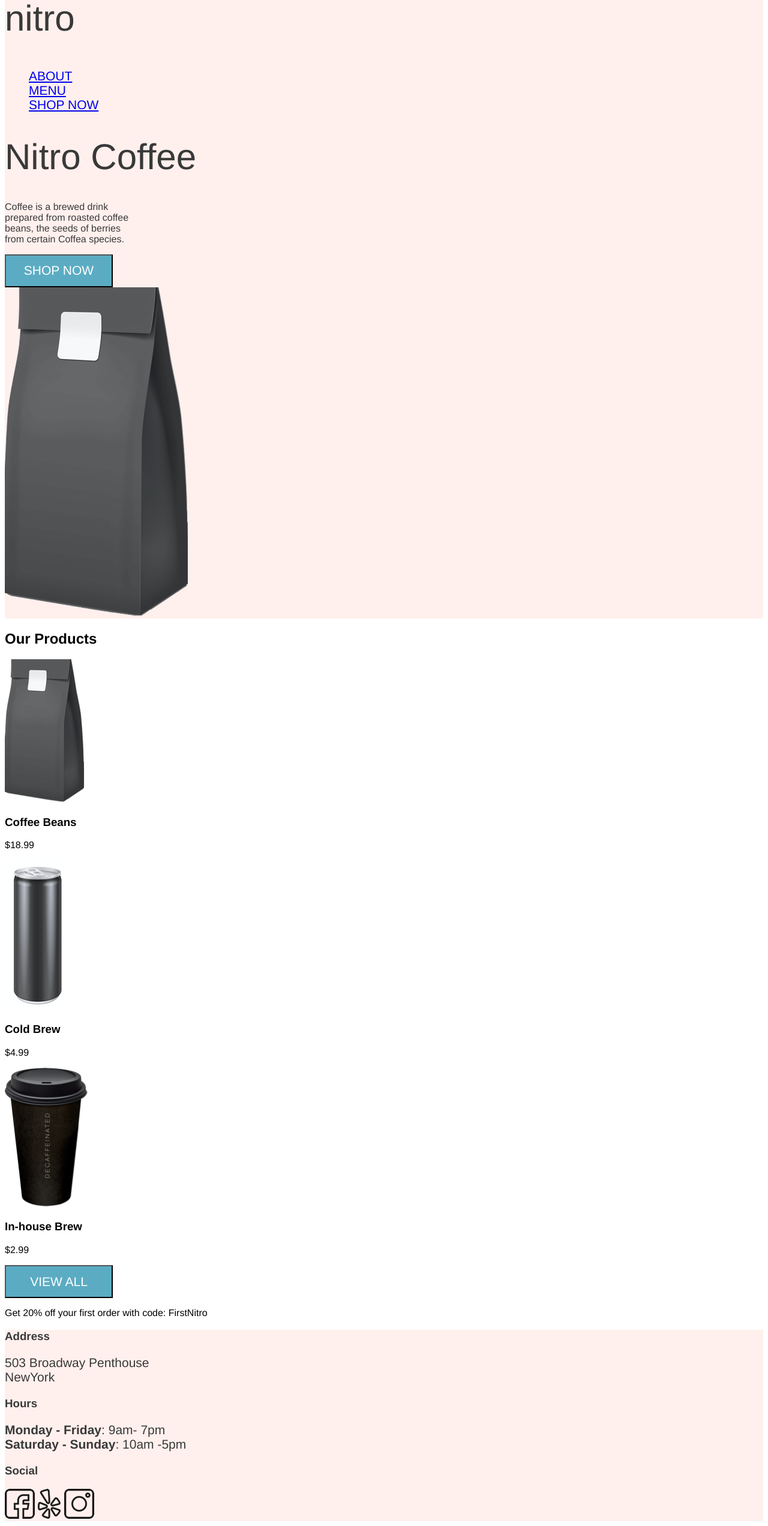
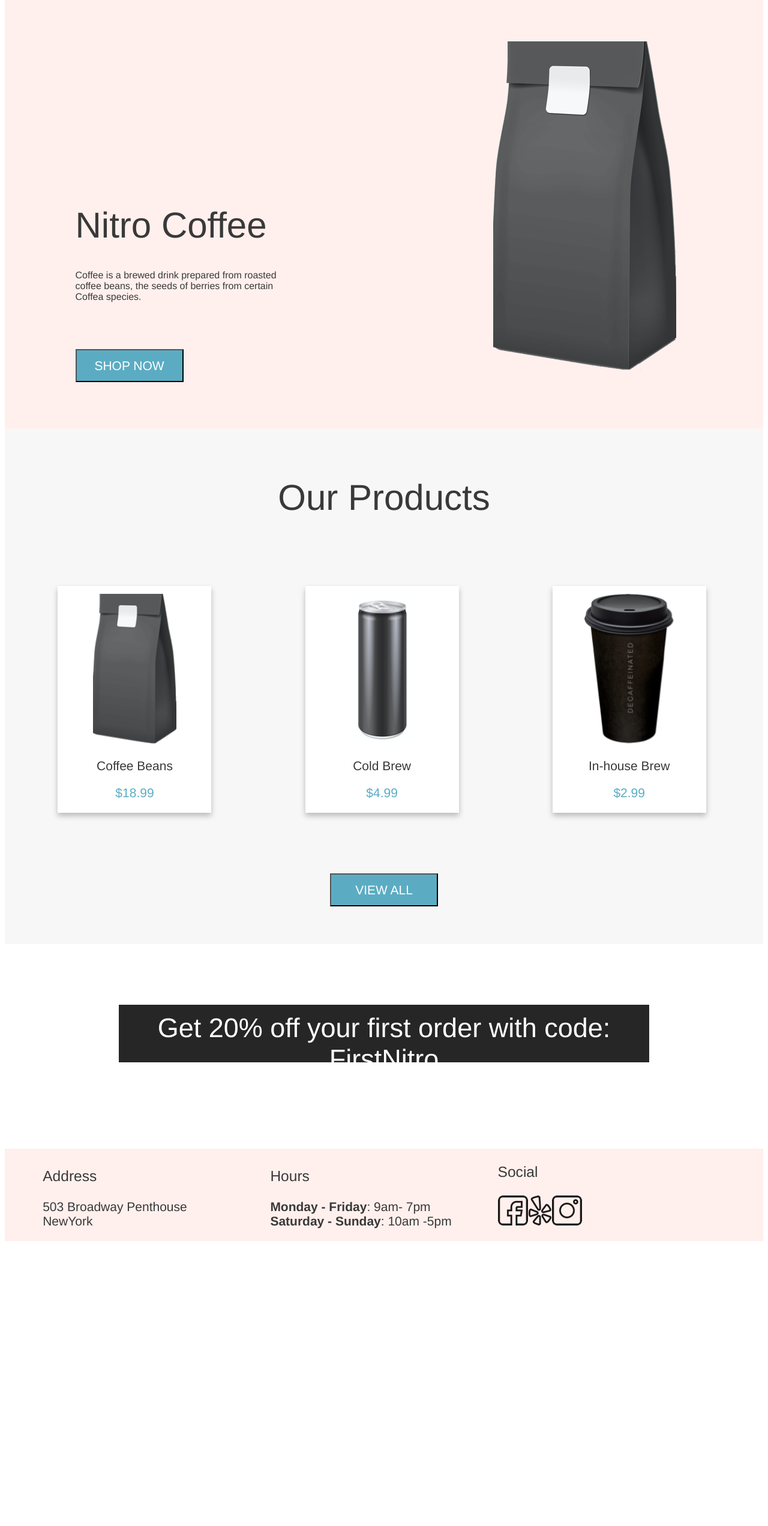
Before and after one commit to Darkthunder119/CoffeeShopExercise, a plain HTML site: page coffee-shop-exercise/day-05/CoffeeShop/index.html in a window 1280 px wide. Shown: the part 116-2660 px from the top of the page at 60% size. After the commit the page ends 2193 px from the top, so only its background shows below. Drawn offline with Linux system fonts and the light colour scheme.

Commit message:
Day 5 completed

```diff
--- a/coffee-shop-exercise/day-04/CoffeeShop/css/menu.css
+++ b/coffee-shop-exercise/day-04/CoffeeShop/css/menu.css
@@ -8,7 +8,7 @@ html{
 }
 #imageMenu{
     background-image: url("../assets/coffee-circle.jpg");
-    height: 100vh;
+    height: 75vh;
     background-position: center;
     background-size: cover;
 }
--- a/coffee-shop-exercise/day-05/CoffeeShop/css/main.css
+++ b/coffee-shop-exercise/day-05/CoffeeShop/css/main.css
@@ -1,36 +1,115 @@
-.icon{
-    height: 50px;
+html{
+    font-size: 16px;
+    width: 100vw;
 }
-
-header, footer{
-    background-color: #FFF0ED;
+*{
+    box-sizing: border-box;
     font-family: Helvetica;
     color: #393939;
 }
-main{
-    font-family: Helvetica;
-
+.icon{
+    min-height: 50px;
 }
-button{
+.section--pink{
+    background-color: #FFF0ED;
+}
+.section__button{
     background-color: #5BACC3;
     width: 180px;
     height: 55px;
     color: #FFF;
-    font: 21px Helvetica;
+    font: 1.3125rem Helvetica;
 }
-ul{
+.section__list-menu{
     list-style-type: none;
-    font-size: 21px;
+    font-size: 1.3125rem;
 }
-.footerText{
-    font-size: 21px;
+.section__name{
+    font: 100 3.75rem Helvetica;
+    margin-left: 10px;
+    margin-bottom: 0;
 }
-h1{
-    font: 100 60px Helvetica;
+.section__inline-block{
+    display: inline-block;
 }
-#coffeeIntroWidth{
-    width: 18%;
+.section--gray{
+    background-color: #F7F7F7;
 }
-#headingOfNav{
-    font: 100 60px Helvetica;
+.card{
+    width: 20vw;
+    height: 30%;
+    box-shadow: 0px 5px 9px 0px rgba(0, 0, 0, 0.25);
+    margin: 5% 5% 5% 7%;
+    background-color: #FFF;
+    text-align: center;
+    padding-top: 1%;
 }
+.section__button--centered{
+    text-align: center;
+    padding: 3% 0 5% 0;
+}
+.section__discount--centered{
+    text-align: center;
+    height: 30vh;
+}
+.section__discount--background{
+    background-color: rgba(0, 0, 0, 0.85);
+    height: 12vh;
+    font-size: 2.8125rem;
+    color: #FFF;
+    margin: 8% 15% 0% 15%;
+    padding-top: 1%;
+}
+.section__footer--spacing{
+    font-size: 1.3125rem;
+    width: 25%;
+    margin-left: 5%;
+}
+.section__nav-list, .section__nav-list:hover, .section__nav-list:link, .section__nav-list:active, .section__nav-list:visited{
+    text-decoration: none;
+    color: #393939;
+}
+#section__nav-list--blue{
+    color: #5BACC3;
+}
+.section__sitename{
+    font: 100 3.75rem Helvetica;
+    padding-left: 15%;
+}
+.section__nav-list--box{
+    width: 140px;
+    padding: 0 10px;
+}
+.section__card-title{
+    margin-top: 0;
+    text-align: center;
+    font-weight: 100;
+    font-size: 3.75rem;
+    padding-top: 10vh;
+}
+.section__hero-image--align{
+    padding-left: 10%;
+    padding-top: 15%;
+}
+.card__image--height{
+    height: 250px;
+}
+.card__content--blue{
+    color: #5BACC3;
+    font-size: 1.3125rem;
+}
+.card__content{
+    font-size: 1.3125rem;
+    font-weight: 300;
+}
+.section__footertext--weight{
+    font-weight: 300;
+}
+.section__button--aligned{
+    padding-left: 15%;
+    margin: 10% 0 10% 0;
+}
+.section__text--aligned{
+    padding-left: 15%;
+    width: 60%;
+}
--- a/coffee-shop-exercise/day-05/CoffeeShop/css/menu.css
+++ b/coffee-shop-exercise/day-05/CoffeeShop/css/menu.css
@@ -3,27 +3,43 @@ html{
     width: 100vw;
     color: #393939;
 }
-#testing{
+#navigation-top{
     background-color: #fff0ed;
 }
-#imageMenu{
+#image-nav{
     background-image: url("../assets/coffee-circle.jpg");
-    height: 100vh;
+    height: 75vh;
     background-position: center;
     background-size: cover;
 }
 
-#testing2{
+.navMenu, .navMenu:hover, .navMenu:visited, .navMenu:link, .navMenu:active{
+    text-decoration: none;
+    font: 100 1.3125rem Helvetica;
+    color: #393939;
+}
+#nav-blue{
+    color: #5BACC3;
+}
+#headingtwo-nitro{
     margin: inherit;
+    font: 100 3.75rem Helvetica;
 }
-
-li{
+.style-inline-block{
+    width: 160px;
+    padding: 0 20px;
+    text-align: center;
+    box-sizing: border-box;
+}
+.list-padding{
+    padding-left: inherit;
+}
+.inline-block{
     display: inline-block;
 }
 #subNavigation{
     height: 74px;
     background-color: #393939;
-
 }
 #titlePage{
     width: 285px;
@@ -35,49 +51,51 @@ li{
     margin: 0 auto;
 }
 #listSubMenu{
+    font: 1.3125rem Helvetica;
+    text-transform: uppercase;
+    margin: 0;
     text-align: center;
-    font-size: 1.3125rem;
+}
+.style-inline-block-2{
+    box-sizing: border-box;
+    width: 180px;
+    padding: 0px 10px;
+    border-left: 2px solid #5BACC3;
+    margin: 25px 0px;
 }
 .removeAnchorUnderline:hover, .removeAnchorUnderline:visited, .removeAnchorUnderline:link, .removeAnchorUnderline:active
 {
     text-decoration: none;
     color: #FFF;
 }
-ul{
-    text-transform: uppercase;
-    font-family: Helvetica;
-}
-#hotDrinksMenu{
+.menu{
     background-color: #FFF0ED;
     text-align: center;
 }
-#pastriesMenu{
-    background-color: #FFF0ED;
-    text-align: center;
-}
-#coldDrinksMenu{
+
+.menu--light-blue{
     background-color: #F7F7F7;
     text-align: center;
 }
-.sectionHeadings{
+.menu__section-headings{
     font: 100 3.75rem Helvetica;
     color: #393939;
-    margin-top: inherit;
+    margin-top: 0;
 }
-.drinkInformation{
+.menu__drink-information{
     font: 1.125rem Helvetica;
     font-style: italic;
     width: 33%;
     margin: 0 auto;
 }
-h3{
+.menu__sub-headings{
     font: 100 2.0625rem Helvetica;
 }
-.cost{
+.menu__drink-information--cost{
     color: #5BACC3;
+    margin-bottom: 0;
     font: 1.125rem Helvetica;
-    margin-bottom: inherit;
 }
-#bannerLogo{
-    height: 50px;
+.logo{
+    min-height: 50px;
 }
--- a/coffee-shop-exercise/day-05/CoffeeShop/index.html
+++ b/coffee-shop-exercise/day-05/CoffeeShop/index.html
@@ -10,65 +10,59 @@
 </head>
 
 <body>
-    <header>
+    <header class="section--pink">
 
-        <nav >
-            <a href="./index.html"><img class="icon"src="./assets/logobeans.png"></a>
-            <h2 id="headingOfNav">nitro</h2>
-            <ul>
-                <li><a href="./index.html">ABOUT</a></li>
-                <li><a href="./pages/menu.html">MENU</a></li>
-                <li><a href="./pages/menu.html">SHOP NOW</a></li>
+        <nav>
+            <a href="./index.html"><img class="icon"src="./assets/logobeans.png"></a><h2 class="section__name section__inline-block">nitro</h2><ul class="section__list-menu section__inline-block">
+                <li class="section__inline-block section__nav-list--box"><a class="section__nav-list"href="./index.html">ABOUT</a>
+                <li class="section__inline-block section__nav-list--box"><a class="section__nav-list"href="./pages/menu.html">MENU</a>
+                <li class="section__inline-block section__nav-list--box"><a class="section__nav-list" id="section__nav-list--blue"href="./pages/menu.html">SHOP NOW</a>
             </ul>
         </nav>
-        <h1>Nitro Coffee</h1>
-        <p id="coffeeIntroWidth">Coffee is a brewed drink prepared from roasted coffee beans, the seeds of berries from certain Coffea species.</p>
-        <div><a href="./pages/menu.html"><button>SHOP NOW</button></a></div>
-        <img src="./assets/coffeebeans-hero.png">
+        <div class="section__inline-block">
+            <h1 class="section__sitename">Nitro Coffee</h1>
+            <p class="section__text--aligned">Coffee is a brewed drink prepared from roasted coffee beans, the seeds of berries from certain Coffea species.</p>
+            <div class="section__button--aligned"><a href="./pages/menu.html"><button class="section__button">SHOP NOW</button></a></div>
+        </div><div class="section__inline-block"><img class="section__hero-image--align" src="./assets/coffeebeans-hero.png"></div>
 
     </header>
     <main>
-        <section>
-            <h2>Our Products</h2>
-            <div class="card">
-                <img src="./assets/coffeebeans.png">
-                <h3>Coffee Beans</h3>
-                <p>$18.99</p>
+        <section class="section--gray">
+            <h2 class="section__card-title">Our Products</h2>
+            <div class="card section__inline-block">
+                <img class="card__image--height"src="./assets/coffeebeans.png">
+                <h3 class="card__content">Coffee Beans</h3>
+                <p class="card__content--blue">$18.99</p>
             </div>
-            <div class="card">
-                <img src="./assets/coldbrew.png">
-                <h3>Cold Brew</h3>
-                <p>$4.99</p>
+            <div class="card section__inline-block">
+                <img class="card__image--height"src="./assets/coldbrew.png">
+                <h3 class="card__content">Cold Brew</h3>
+                <p class="card__content--blue">$4.99</p>
             </div>
-            <div class="card">
-                <img src="./assets/inhousebrew.png">
-                <h3>In-house Brew</h3>
-                <p>$2.99</p>
+            <div class="card section__inline-block">
+                <img class="card__image--height"src="./assets/inhousebrew.png">
+                <h3 class="card__content">In-house Brew</h3>
+                <p class="card__content--blue">$2.99</p>
             </div>
-            <a href="./pages/menu.html"><button>VIEW ALL</button></a>
+            <div class="section__button--centered"><a href="./pages/menu.html"><button class="section__button">VIEW ALL</button></a></div>
         </section>
-        <section>
-            <p>Get 20% off your first order with code: FirstNitro</p>
+        <section class="section__discount--centered">
+            <p class="section__discount--background">Get 20% off your first order with code: FirstNitro</p>
         </section>
     </main>
-    <footer>
-        <div>
-            <h3>Address</h3>
-            <p class="footerText">503 Broadway Penthouse<br> NewYork
-
+    <footer class="section--pink">
+        <div class="section__inline-block section__footer--spacing">
+            <h3 class="section__footertext--weight">Address</h3>
+            <p>503 Broadway Penthouse<br> NewYork
             </p>
-        </div>
-        <div>
-            <h3>Hours</h3>
-            <p class="footerText"><strong>Monday - Friday</strong>: 9am- 7pm <br>
+        </div><div class="section__inline-block section__footer--spacing">
+            <h3 class="section__footertext--weight">Hours</h3>
+            <p><strong>Monday - Friday</strong>: 9am- 7pm <br>
             <strong>Saturday - Sunday</strong>: 10am -5pm
             </p>
-        </div>
-        <div>
-            <h3>Social</h3>
-            <a href="http://www.facebook.com"><img class="icon"src="./assets/facebook.png"></a>
-            <a href="http://www.yelp.com"><img class="icon"src="./assets/yelp.png"></a>
-            <a href="http://www.instagram.com"><img class="icon"src="./assets/instagram.png"></a>
+        </div><div class="section__inline-block section__footer--spacing">
+            <h3 class="section__footertext--weight">Social</h3>
+            <a href="http://www.facebook.com"><img class="icon"src="./assets/facebook.png"></a><a href="http://www.yelp.com"><img class="icon"src="./assets/yelp.png"></a><a href="http://www.instagram.com"><img class="icon"src="./assets/instagram.png"></a>
         </div>
     </footer>
 </body>
```
Also changed, not shown: coffee-shop-exercise/day-05/CoffeeShop/pages/menu.html (+32 -36 lines), coffee-shop-exercise/day-05/CoffeeShop/mockups/index_day_5_mockup.png (added).
